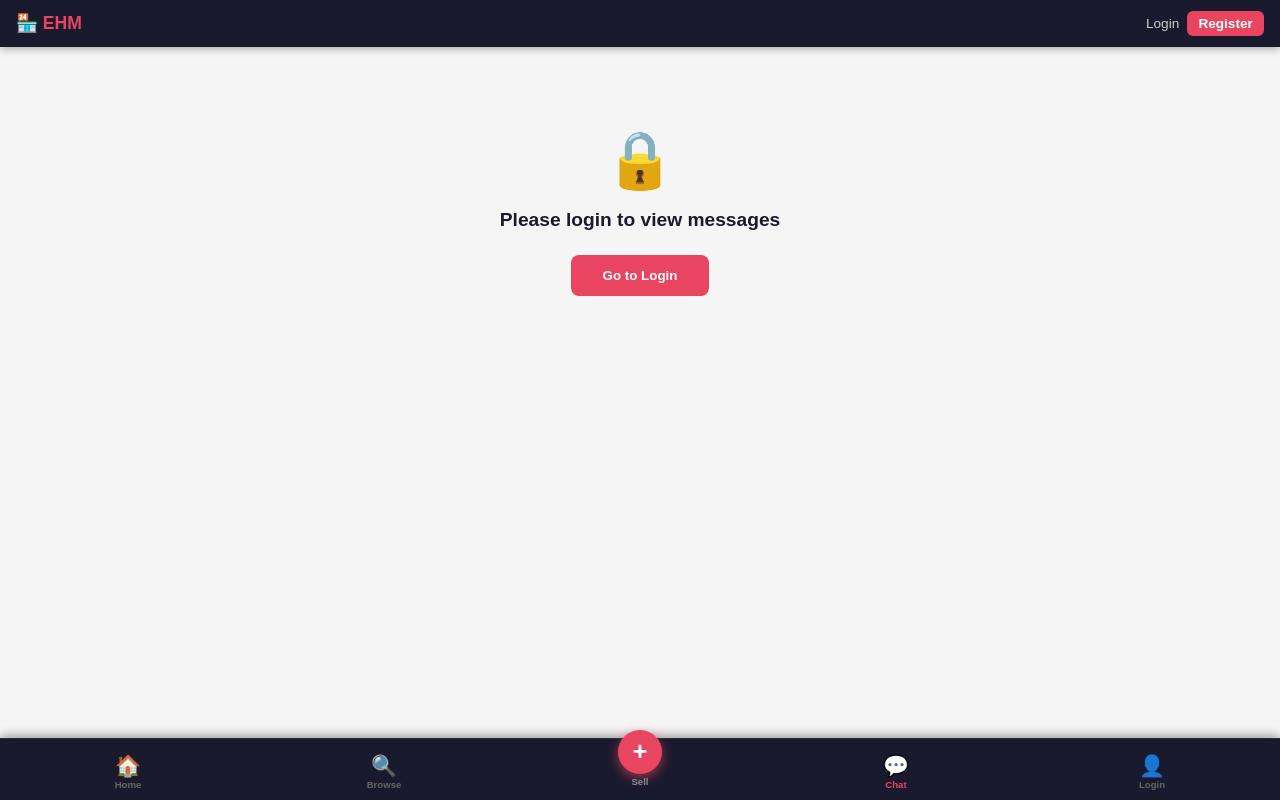
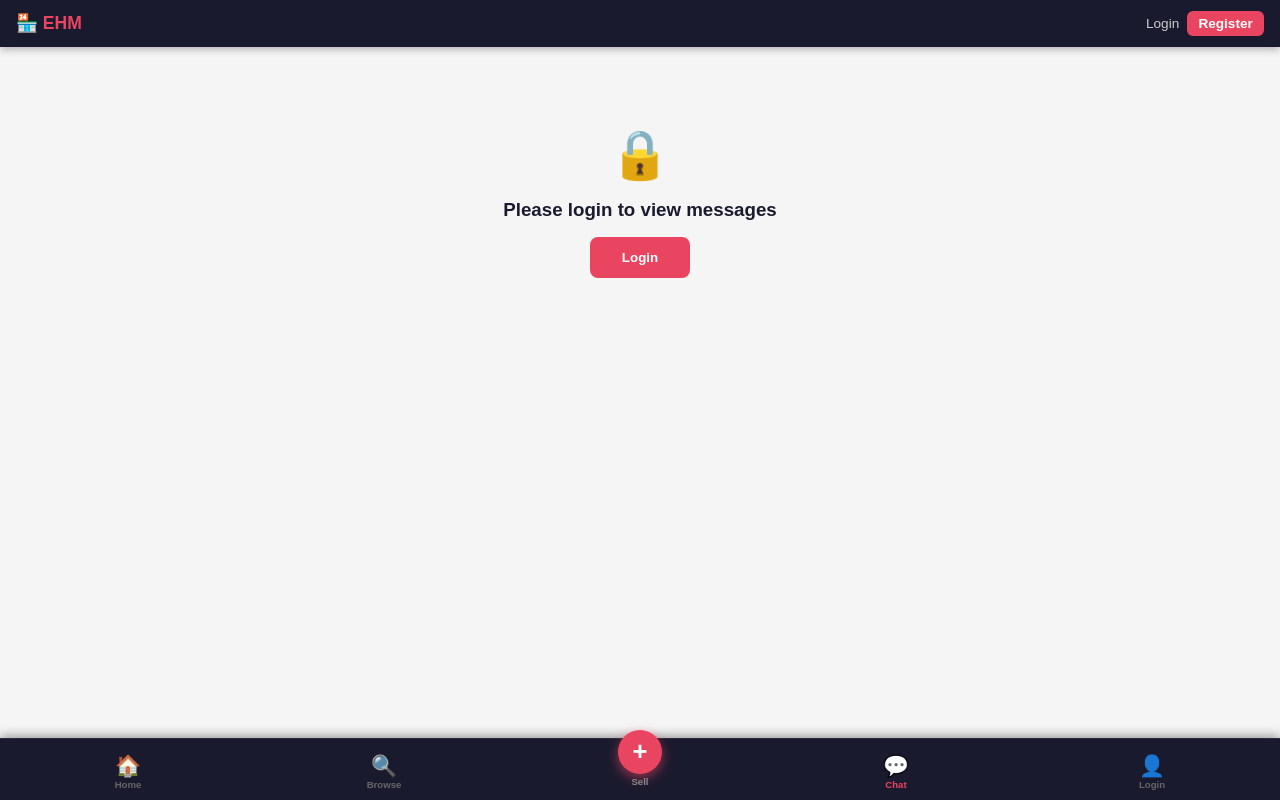
Before and after one commit to Obito324HX/evelyn-hone-market, a React app in the folder frontend/: page /messages in a window 1280 px wide. Built offline with nearby package versions, Linux system fonts and the light colour scheme; the HTML template or start-up script is replaced by a standard one.

Commit message:
Improve messaging UI like Messenger

```diff
--- a/frontend/src/pages/Messages.jsx
+++ b/frontend/src/pages/Messages.jsx
@@ -68,6 +68,13 @@ function Messages() {
     }
   }
 
+  const handleKeyDown = (e) => {
+    if (e.key === 'Enter' && !e.shiftKey) {
+      e.preventDefault()
+      sendMessage()
+    }
+  }
+
   const getConvoMessages = () => {
     if (!selectedConvo) return []
     return messages.filter(m =>
@@ -79,8 +86,8 @@ function Messages() {
   if (!user) return (
     <div style={styles.notLoggedIn}>
       <div style={styles.emptyIcon}>🔒</div>
-      <h3 style={styles.emptyTitle}>Please login to view messages</h3>
-      <button style={styles.loginBtn} onClick={() => navigate('/login')}>Go to Login</button>
+      <h3>Please login to view messages</h3>
+      <button style={styles.loginBtn} onClick={() => navigate('/login')}>Login</button>
     </div>
   )
 
@@ -92,13 +99,12 @@ function Messages() {
         <div style={styles.container}>
           <div style={styles.header}>
             <h2 style={styles.title}>Messages</h2>
-            <span style={styles.count}>{messages.length} total</span>
           </div>
           {conversations.length === 0 ? (
             <div style={styles.emptyState}>
               <div style={styles.emptyIcon}>💬</div>
               <h3 style={styles.emptyTitle}>No messages yet</h3>
-              <p style={styles.emptyText}>Browse listings and contact a seller to start a conversation!</p>
+              <p style={styles.emptyText}>Contact a seller from a listing to start chatting!</p>
               <button style={styles.browseBtn} onClick={() => navigate('/listings')}>Browse Listings</button>
             </div>
           ) : (
@@ -108,10 +114,9 @@ function Messages() {
                   <div style={styles.convoAvatar}>{convo.other_id}</div>
                   <div style={styles.convoInfo}>
                     <p style={styles.convoName}>User #{convo.other_id}</p>
-                    <p style={styles.convoLast}>{convo.lastMsg.content.substring(0, 50)}...</p>
-                    <small style={styles.convoTime}>{new Date(convo.lastMsg.created_at).toLocaleString()}</small>
+                    <p style={styles.convoLast}>{convo.lastMsg.content.substring(0, 40)}{convo.lastMsg.content.length > 40 ? '...' : ''}</p>
                   </div>
-                  <span style={styles.convoArrow}>›</span>
+                  <small style={styles.convoTime}>{new Date(convo.lastMsg.created_at).toLocaleTimeString([], {hour:'2-digit', minute:'2-digit'})}</small>
                 </div>
               ))}
             </div>
@@ -120,32 +125,36 @@ function Messages() {
       ) : (
         <div style={styles.chatPage}>
           <div style={styles.chatHeader}>
-            <button style={styles.backBtn} onClick={() => setSelectedConvo(null)}>← Back</button>
+            <button style={styles.backBtn} onClick={() => setSelectedConvo(null)}>‹</button>
+            <div style={styles.chatHeaderAvatar}>{selectedConvo.other_id}</div>
             <span style={styles.chatTitle}>User #{selectedConvo.other_id}</span>
           </div>
           <div style={styles.chatMessages}>
             {convoMessages.length === 0 ? (
-              <div style={styles.noMsgs}>
-                <p>No messages yet. Send the first one!</p>
-              </div>
+              <div style={styles.noMsgs}><p>Send the first message!</p></div>
             ) : (
               convoMessages.map(msg => (
-                <div key={msg.id} style={msg.sender_id === user.user_id ? styles.sentMsg : styles.receivedMsg}>
-                  <p style={styles.msgContent}>{msg.content}</p>
-                  <small style={styles.msgTime}>{new Date(msg.created_at).toLocaleTimeString()}</small>
+                <div key={msg.id} style={msg.sender_id === user.user_id ? styles.sentWrapper : styles.receivedWrapper}>
+                  <div style={msg.sender_id === user.user_id ? styles.sentMsg : styles.receivedMsg}>
+                    <p style={styles.msgContent}>{msg.content}</p>
+                  </div>
+                  <small style={styles.msgTime}>{new Date(msg.created_at).toLocaleTimeString([], {hour:'2-digit', minute:'2-digit'})}</small>
                 </div>
               ))
             )}
           </div>
           <div style={styles.chatInput}>
-            <textarea
-              style={styles.textarea}
-              placeholder="Type a message..."
+            <input
+              style={styles.inputField}
+              type="text"
+              placeholder="Message..."
               value={content}
               onChange={e => setContent(e.target.value)}
-              rows={2}
+              onKeyDown={handleKeyDown}
             />
-            <button style={styles.sendBtn} onClick={sendMessage}>Send</button>
+            <button style={{...styles.sendBtn, opacity: content.trim() ? 1 : 0.5}} onClick={sendMessage}>
+              ➤
+            </button>
           </div>
         </div>
       )}
@@ -155,35 +164,36 @@ function Messages() {
 
 const styles = {
   page: { minHeight:'100vh', background:'#f5f5f5', fontFamily:'Arial, sans-serif' },
-  container: { maxWidth:'700px', margin:'0 auto', padding:'1.5rem' },
-  header: { display:'flex', justifyContent:'space-between', alignItems:'center', marginBottom:'1.5rem' },
+  container: { maxWidth:'700px', margin:'0 auto', padding:'1rem' },
+  header: { marginBottom:'1rem' },
   title: { color:'#1a1a2e', fontSize:'1.5rem', margin:0 },
-  count: { background:'#e94560', color:'white', padding:'0.3rem 0.8rem', borderRadius:'20px', fontSize:'0.85rem' },
-  convoList: { display:'flex', flexDirection:'column', gap:'0.8rem' },
-  convoCard: { background:'white', borderRadius:'12px', padding:'1rem', display:'flex', alignItems:'center', gap:'1rem', boxShadow:'0 2px 8px rgba(0,0,0,0.06)', cursor:'pointer' },
-  convoAvatar: { width:'44px', height:'44px', borderRadius:'50%', background:'#e94560', color:'white', display:'flex', alignItems:'center', justifyContent:'center', fontWeight:'bold', flexShrink:0 },
-  convoInfo: { flex:1 },
-  convoName: { color:'#1a1a2e', fontWeight:'bold', margin:'0 0 0.3rem' },
-  convoLast: { color:'#888', fontSize:'0.85rem', margin:'0 0 0.2rem' },
-  convoTime: { color:'#aaa', fontSize:'0.75rem' },
-  convoArrow: { color:'#888', fontSize:'1.5rem' },
-  chatPage: { display:'flex', flexDirection:'column', height:'100vh' },
-  chatHeader: { background:'#1a1a2e', padding:'1rem 1.5rem', display:'flex', alignItems:'center', gap:'1rem', position:'sticky', top:0 },
-  backBtn: { background:'none', border:'none', color:'white', fontSize:'1rem', cursor:'pointer', padding:'0.3rem' },
-  chatTitle: { color:'white', fontWeight:'bold' },
-  chatMessages: { flex:1, padding:'1rem', display:'flex', flexDirection:'column', gap:'0.8rem', overflowY:'auto', paddingBottom:'100px' },
-  noMsgs: { textAlign:'center', color:'#888', padding:'2rem' },
-  sentMsg: { background:'#e94560', color:'white', padding:'0.8rem 1rem', borderRadius:'12px 12px 4px 12px', alignSelf:'flex-end', maxWidth:'75%' },
-  receivedMsg: { background:'white', padding:'0.8rem 1rem', borderRadius:'12px 12px 12px 4px', alignSelf:'flex-start', maxWidth:'75%', boxShadow:'0 2px 5px rgba(0,0,0,0.08)' },
-  msgContent: { margin:'0 0 0.3rem', lineHeight:'1.4' },
-  msgTime: { opacity:0.7, fontSize:'0.72rem' },
-  chatInput: { position:'fixed', bottom:'70px', left:0, right:0, background:'white', padding:'0.8rem 1rem', display:'flex', gap:'0.8rem', boxShadow:'0 -2px 8px rgba(0,0,0,0.1)', alignItems:'flex-end' },
-  textarea: { flex:1, padding:'0.7rem', borderRadius:'8px', border:'2px solid #eee', fontSize:'0.95rem', resize:'none', color:'#1a1a2e', outline:'none' },
-  sendBtn: { background:'#e94560', color:'white', border:'none', padding:'0.7rem 1.2rem', borderRadius:'8px', cursor:'pointer', fontWeight:'bold', whiteSpace:'nowrap' },
-  emptyState: { textAlign:'center', padding:'3rem 1rem', background:'white', borderRadius:'12px', boxShadow:'0 4px 15px rgba(0,0,0,0.08)' },
-  emptyIcon: { fontSize:'3.5rem', marginBottom:'1rem' },
-  emptyTitle: { color:'#1a1a2e', fontSize:'1.2rem', marginBottom:'0.5rem' },
-  emptyText: { color:'#888', marginBottom:'1.5rem', lineHeight:'1.6' },
+  convoList: { display:'flex', flexDirection:'column', gap:'0.2rem' },
+  convoCard: { background:'white', padding:'0.9rem 1rem', display:'flex', alignItems:'center', gap:'0.9rem', cursor:'pointer', borderBottom:'1px solid #f0f0f0' },
+  convoAvatar: { width:'48px', height:'48px', borderRadius:'50%', background:'#e94560', color:'white', display:'flex', alignItems:'center', justifyContent:'center', fontWeight:'bold', fontSize:'1rem', flexShrink:0 },
+  convoInfo: { flex:1, minWidth:0 },
+  convoName: { color:'#1a1a2e', fontWeight:'bold', margin:'0 0 0.2rem', fontSize:'0.95rem' },
+  convoLast: { color:'#888', fontSize:'0.82rem', margin:0, whiteSpace:'nowrap', overflow:'hidden', textOverflow:'ellipsis' },
+  convoTime: { color:'#aaa', fontSize:'0.72rem', flexShrink:0 },
+  chatPage: { display:'flex', flexDirection:'column', height:'100vh', background:'#f0f2f5' },
+  chatHeader: { background:'white', padding:'0.7rem 1rem', display:'flex', alignItems:'center', gap:'0.8rem', boxShadow:'0 1px 4px rgba(0,0,0,0.1)', position:'sticky', top:0, zIndex:10 },
+  backBtn: { background:'none', border:'none', color:'#e94560', fontSize:'1.8rem', cursor:'pointer', padding:'0', lineHeight:1 },
+  chatHeaderAvatar: { width:'36px', height:'36px', borderRadius:'50%', background:'#e94560', color:'white', display:'flex', alignItems:'center', justifyContent:'center', fontWeight:'bold', fontSize:'0.9rem' },
+  chatTitle: { color:'#1a1a2e', fontWeight:'bold', fontSize:'1rem' },
+  chatMessages: { flex:1, padding:'1rem', display:'flex', flexDirection:'column', gap:'0.4rem', overflowY:'auto', paddingBottom:'80px' },
+  noMsgs: { textAlign:'center', color:'#888', padding:'2rem', fontSize:'0.9rem' },
+  sentWrapper: { display:'flex', flexDirection:'column', alignItems:'flex-end', gap:'0.1rem' },
+  receivedWrapper: { display:'flex', flexDirection:'column', alignItems:'flex-start', gap:'0.1rem' },
+  sentMsg: { background:'#e94560', color:'white', padding:'0.6rem 0.9rem', borderRadius:'18px 18px 4px 18px', maxWidth:'75%' },
+  receivedMsg: { background:'white', color:'#1a1a2e', padding:'0.6rem 0.9rem', borderRadius:'18px 18px 18px 4px', maxWidth:'75%', boxShadow:'0 1px 3px rgba(0,0,0,0.1)' },
+  msgContent: { margin:0, fontSize:'0.92rem', lineHeight:'1.4' },
+  msgTime: { color:'#aaa', fontSize:'0.68rem', padding:'0 0.5rem' },
+  chatInput: { position:'fixed', bottom:'65px', left:0, right:0, background:'white', padding:'0.6rem 0.8rem', display:'flex', gap:'0.6rem', alignItems:'center', boxShadow:'0 -1px 4px rgba(0,0,0,0.08)' },
+  inputField: { flex:1, padding:'0.6rem 1rem', borderRadius:'20px', border:'1px solid #e0e0e0', fontSize:'0.95rem', color:'#1a1a2e', outline:'none', background:'#f5f5f5' },
+  sendBtn: { width:'38px', height:'38px', borderRadius:'50%', background:'#e94560', color:'white', border:'none', cursor:'pointer', fontSize:'1rem', display:'flex', alignItems:'center', justifyContent:'center', flexShrink:0 },
+  emptyState: { textAlign:'center', padding:'3rem 1rem' },
+  emptyIcon: { fontSize:'3rem', marginBottom:'1rem' },
+  emptyTitle: { color:'#1a1a2e', marginBottom:'0.5rem' },
+  emptyText: { color:'#888', marginBottom:'1.5rem', fontSize:'0.9rem' },
   browseBtn: { background:'#e94560', color:'white', border:'none', padding:'0.8rem 2rem', borderRadius:'8px', cursor:'pointer', fontWeight:'bold' },
   notLoggedIn: { textAlign:'center', padding:'5rem 1rem' },
   loginBtn: { background:'#e94560', color:'white', border:'none', padding:'0.8rem 2rem', borderRadius:'8px', cursor:'pointer', fontWeight:'bold', marginTop:'1rem' }
```
